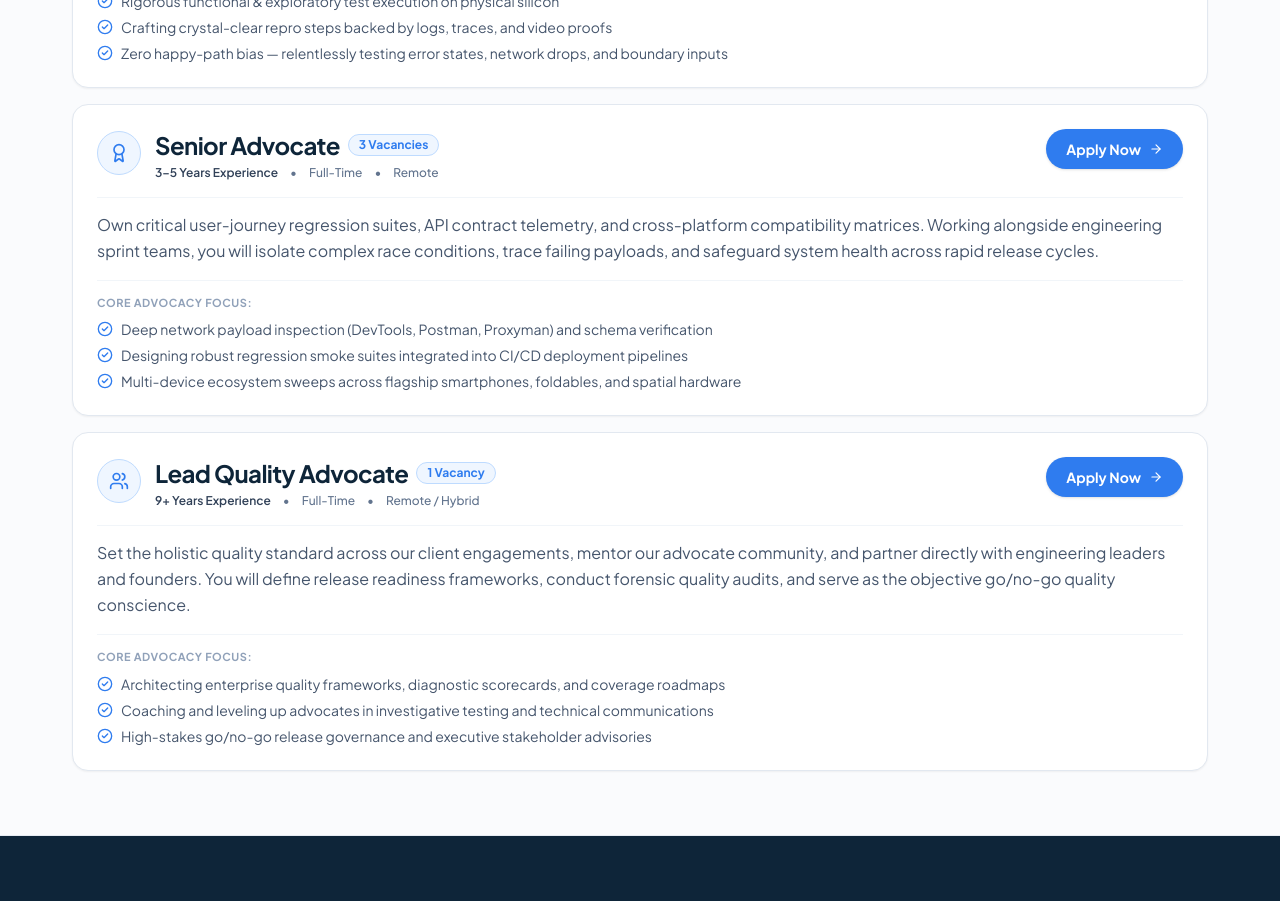
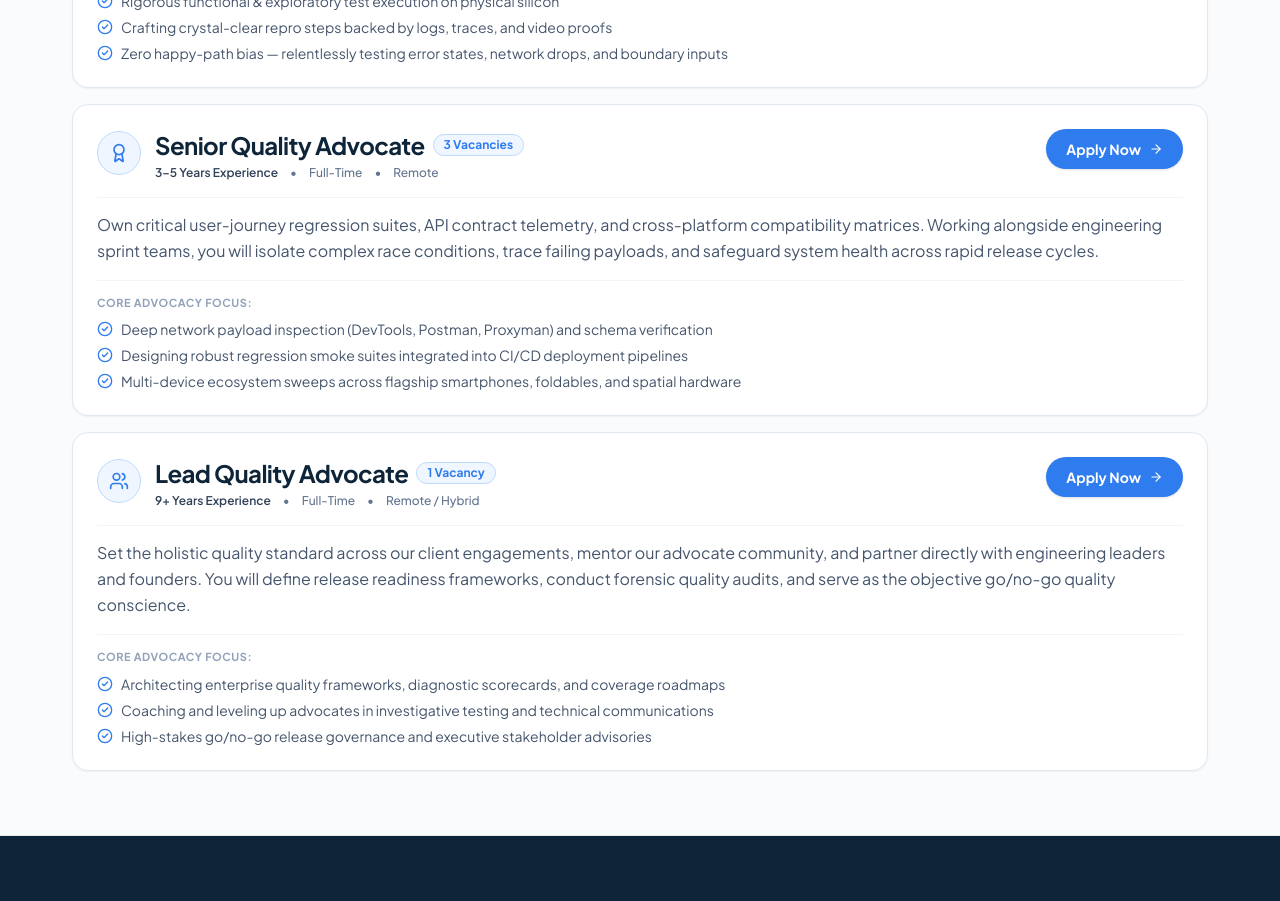
Before and after one commit to Yushu4u/nishkama-cl, a Next.js app: page /careers in a window 1280 px wide. Shown: the part 1020-1921 px from the top of the page. Built offline with nearby package versions, Linux system fonts and the light colour scheme.

Commit message:
fix(careers): set exact titles to Quality Advocate, Senior Quality Advocate, and Lead Quality Advocate

```diff
--- a/src/app/careers/page.tsx
+++ b/src/app/careers/page.tsx
@@ -17,7 +17,7 @@ import { siteConfig } from "@/data/siteConfig";
 export const metadata: Metadata = {
   title: "Careers — Join the Quality Advocates | Nishkama CodeLab",
   description:
-    "We don't hire test runners; we hire Quality Advocates. Explore our 19 active openings: Quality Advocate (1–2 yrs), Senior Advocate (3–5 yrs), and Lead Quality Advocate (9+ yrs).",
+    "We don't hire test runners; we hire Quality Advocates. Explore our 19 active openings: Quality Advocate (1–2 yrs), Senior Quality Advocate (3–5 yrs), and Lead Quality Advocate (9+ yrs).",
 };
 
 interface Role {
@@ -56,8 +56,8 @@ const openAdvocacyRoles: Role[] = [
     mailtoSubject: "Application for Quality Advocate (1-2 Years Experience)",
   },
   {
-    id: "senior-advocate",
-    advocacyTitle: "Senior Advocate",
+    id: "senior-quality-advocate",
+    advocacyTitle: "Senior Quality Advocate",
     openings: "3 Vacancies",
     openingsCount: 3,
     experience: "3–5 Years Experience",
@@ -72,7 +72,7 @@ const openAdvocacyRoles: Role[] = [
       "Designing robust regression smoke suites integrated into CI/CD deployment pipelines",
       "Multi-device ecosystem sweeps across flagship smartphones, foldables, and spatial hardware",
     ],
-    mailtoSubject: "Application for Senior Advocate (3-5 Years Experience)",
+    mailtoSubject: "Application for Senior Quality Advocate (3-5 Years Experience)",
   },
   {
     id: "lead-quality-advocate",
```
